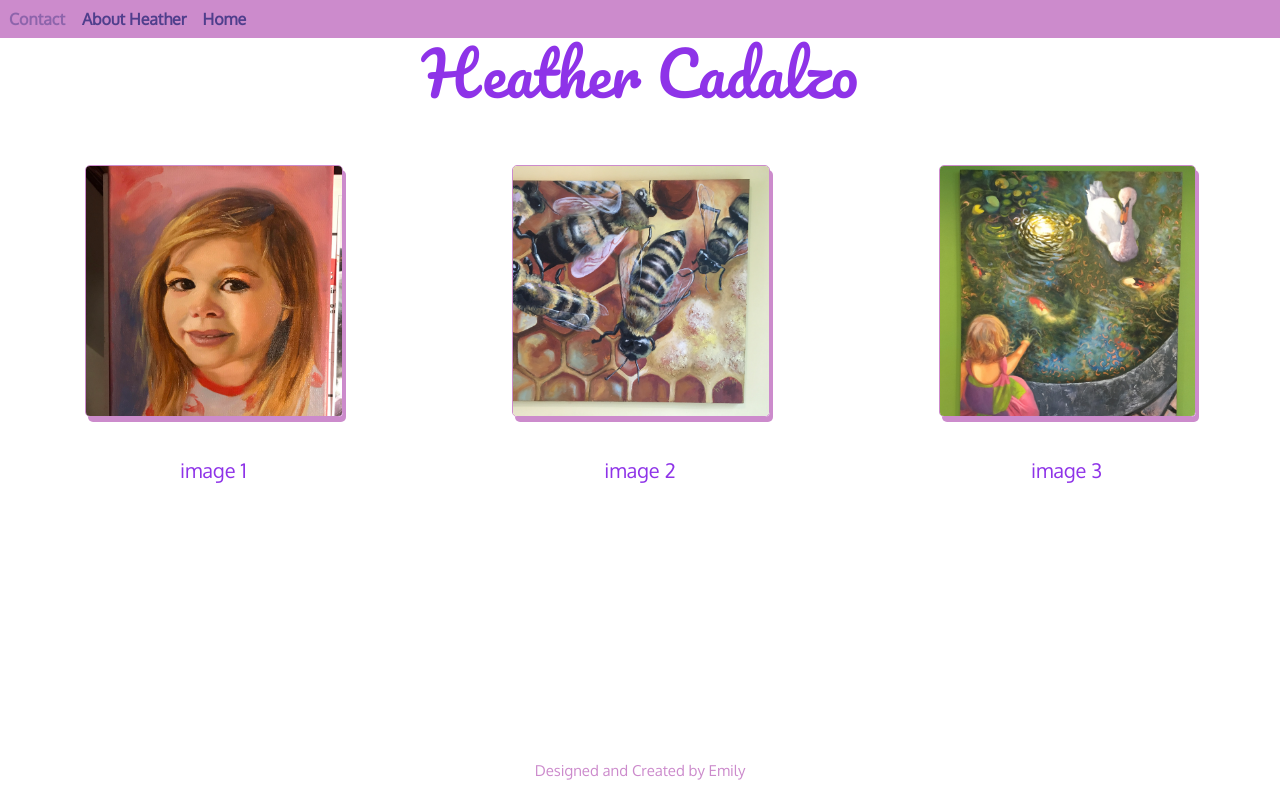
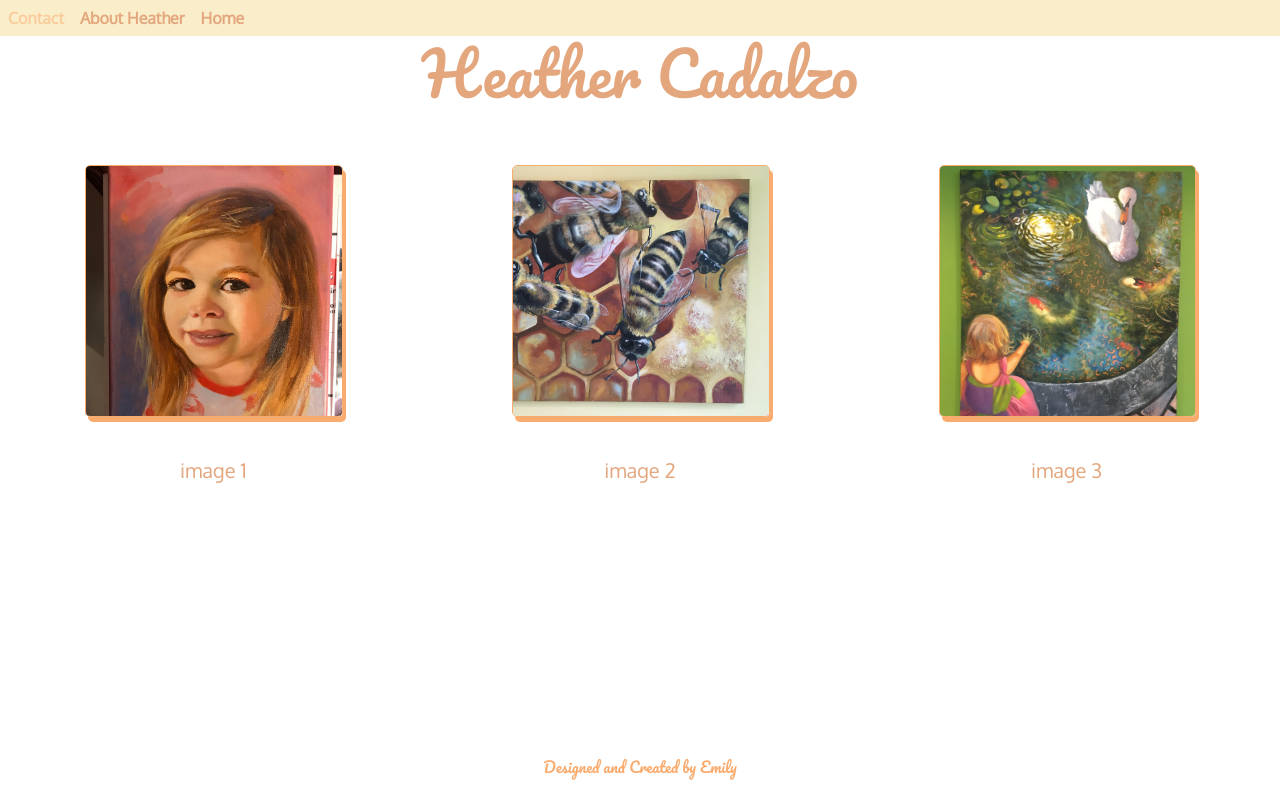
Before and after one commit to emilyjennings/heathers-art, a React (Create React App) app: page / in a window 1280 px wide. Built offline with nearby package versions, Linux system fonts and the light colour scheme.

Commit message:
orange color scheme

```diff
--- a/src/App.css
+++ b/src/App.css
@@ -1,9 +1,10 @@
 :root {
   --header-font: 'Pacifico', serif;
   --subtitle-font: 'Oxygen', sans-serif;
-  --rich-color: #8e33e8;
-  --lighter: #cc8bcc;
-  --contrast: #4f3e8c
+  --rich-color: #e3a67d;
+  --lighter: #faab6e;
+  --contrast: #f5c367;
+  --background: #faedca
 }
 
 /* Header */
@@ -49,15 +50,15 @@
   top: 0;
   position: fixed;
   width: 100%;
-  background-color: var(--lighter);
+  background-color: var(--background);
   z-index: 1
 }
 
-.navlinks a {
+.navlinks a, .navlinks a:visited {
   display: inline-block;
   font-size: 16px;
   font-weight: bold;
-  color: var(--contrast);
+  color: var(--rich-color);
   text-decoration: none;
   padding: 8px;
   clear: both;
@@ -65,11 +66,8 @@
 }
 
 .navlinks a:hover {
-  background-color: var(--lighter);
-  color: var(--contrast);
+  color: var(--lighter);
   opacity: .5;
-  border: 1px solid var(--lighter);
-
 }
 /*
  .hamburger {
@@ -116,7 +114,7 @@ a:visited {
 /* Footer */
 
 .emily {
-  font-family: var(--subtitle-font);
+  font-family: var(--header-font);
   width: 100%;
   position: fixed;
   text-align: center;
@@ -220,6 +218,7 @@ i {
   box-shadow: 5px 10px var(--lighter);
   height:auto;
   overflow: scroll;
+  background-color: var(--background);
 }
 
 .name_field, .message_field, .email_field, .submit {
```
